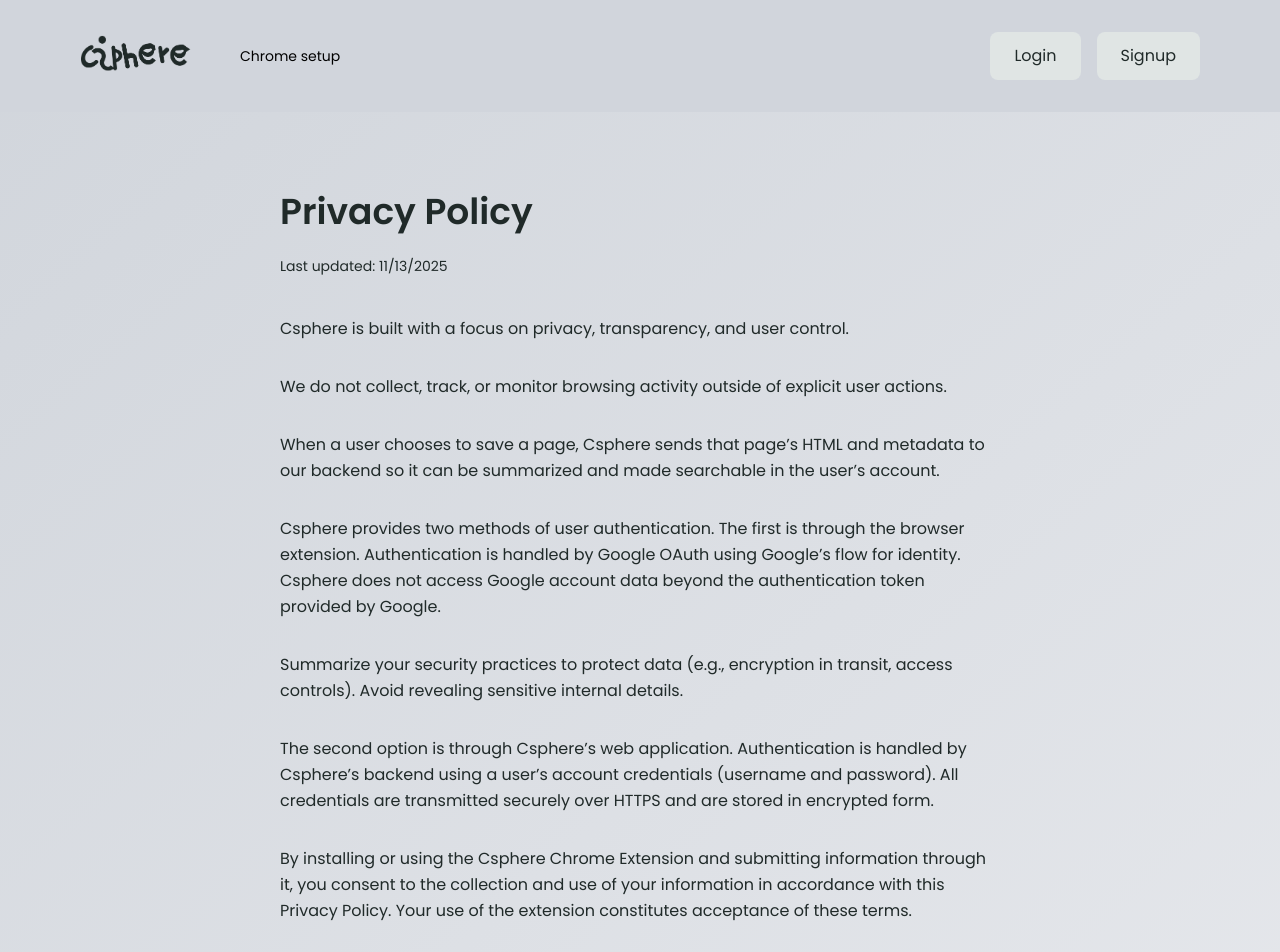
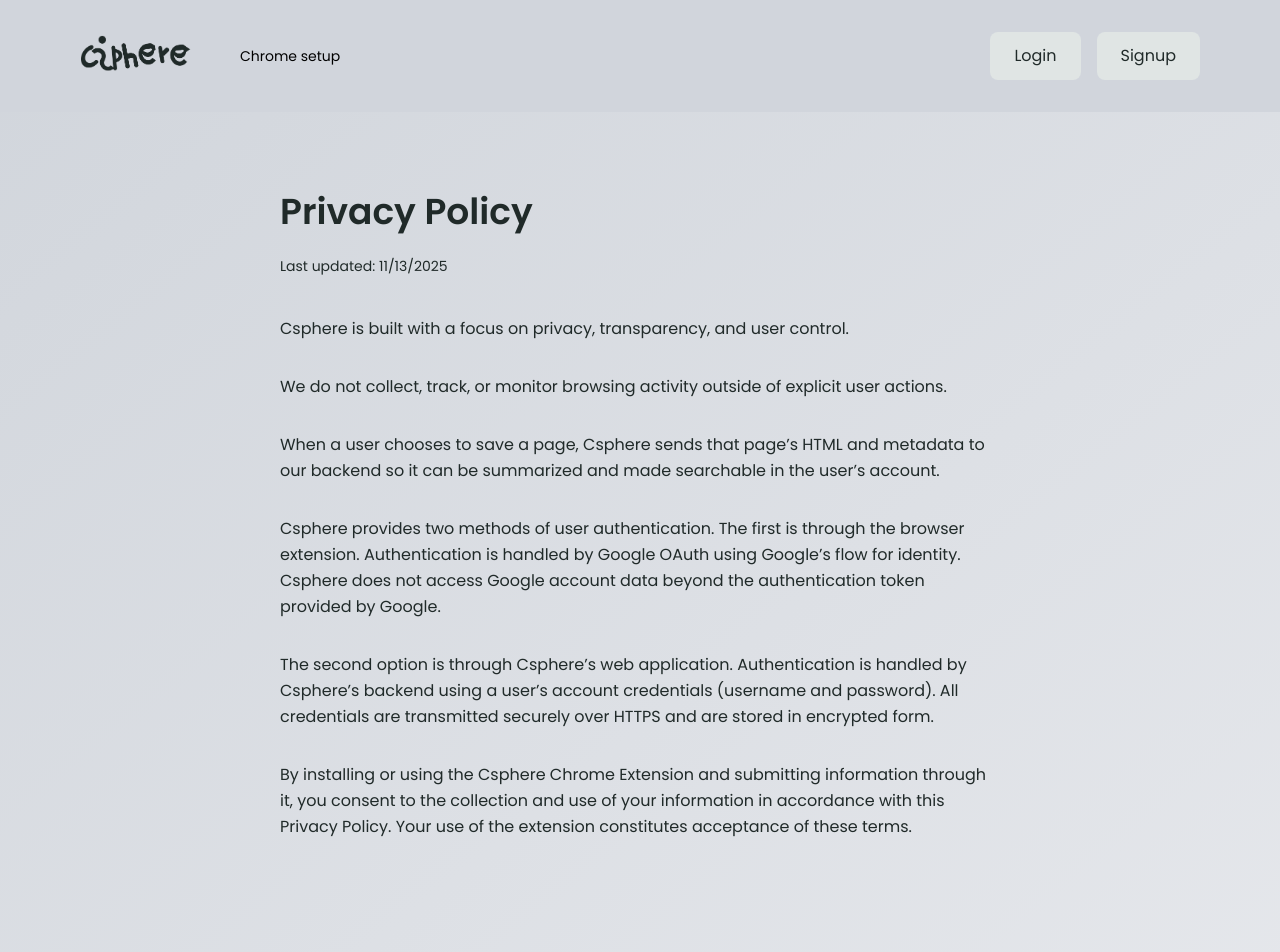
Before and after one commit to angvit/Csphere, a Next.js app in the folder frontend/: page /privacy in a window 1280 px wide. Shown: the top 952 px of the page. Built offline with nearby package versions, Linux system fonts and the light colour scheme.

Commit message:
fixing privacy statement

```diff
--- a/frontend/src/app/(auth)/privacy/page.tsx
+++ b/frontend/src/app/(auth)/privacy/page.tsx
@@ -43,13 +43,6 @@
 
           <section>
             <p>
-              Summarize your security practices to protect data (e.g., encryption in transit, access
-              controls). Avoid revealing sensitive internal details.
-            </p>
-          </section>
-
-          <section>
-            <p>
               The second option is through Csphere’s web application. Authentication is handled by Csphere’s backend using a user’s account credentials (username and password). All credentials are transmitted securely over HTTPS and are stored in encrypted form.
             </p>
           </section>
```
